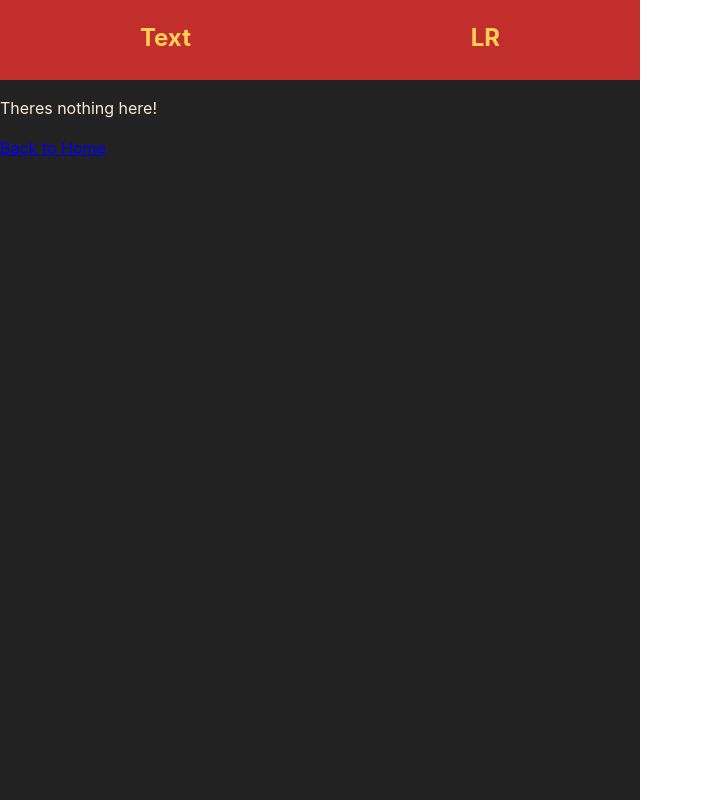
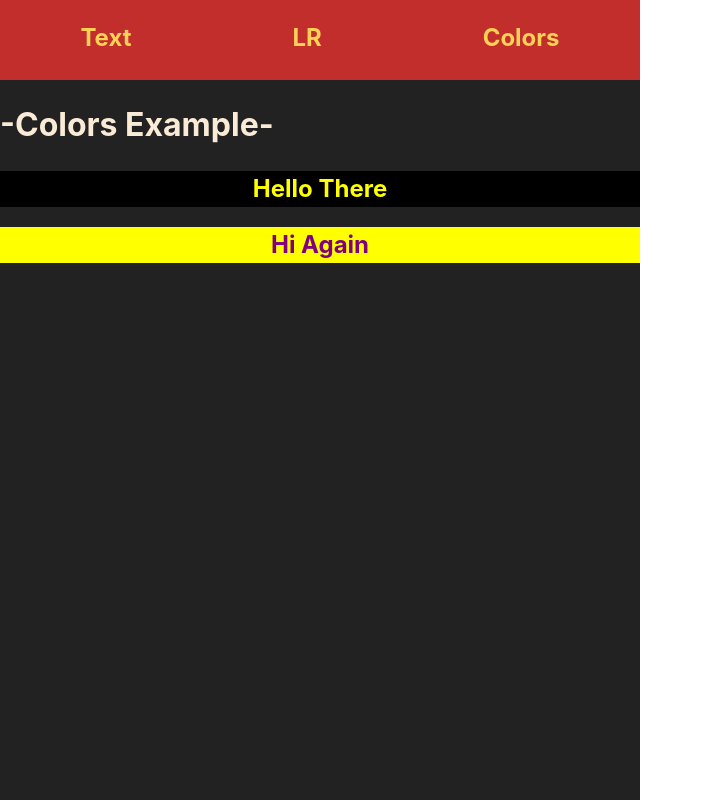
Before and after one commit to valerieYen/fit-sync, a React (Vite) app: page /colors in a window 1280 px wide. Shown: the top 800 px of the page, without its empty margins (0-703 px from the left). Built offline with nearby package versions, Linux system fonts and the light colour scheme.

Commit message:
Finished colors page and working on profile page

```diff
--- a/src/App.jsx
+++ b/src/App.jsx
@@ -2,6 +2,7 @@ import { Link, Route, Routes, BrowserRouter } from 'react-router-dom';
 import Layout from './Layout';
 import Text from './components/Text';
 import LowerRight from './components/LowerRight'
+import Colors from './components/Colors';
 
 function App() {
   return (
@@ -10,6 +11,7 @@ function App() {
         <Route path="/" element={<Layout />}>
           <Route index element={<Text />} />
           <Route path="/lower-right" element={<LowerRight />} />
+          <Route path="/colors" element={<Colors />} />
           <Route
             path="*"
             element={
--- a/src/Layout.jsx
+++ b/src/Layout.jsx
@@ -12,6 +12,9 @@ const Layout = () => {
           <Link to="/lower-right" className="Link">
             <h1>LR</h1>
           </Link>
+          <Link to="/colors" className="Link">
+            <h1>Colors</h1>
+          </Link>
         </nav>
       </div>
       <div className="PageContent">
--- /dev/null
+++ b/src/components/Colors.jsx
@@ -0,0 +1,17 @@
+function Colors() {
+    return(
+        <div className="Colors SubPage">
+            <div className="Spacer"></div>
+
+            <h1>-Colors Example-</h1>
+            <div style={{ color: "yellow", backgroundColor: "black", width: "100%" }}>
+                <h2 style={{ textAlign: "center" }}>Hello There</h2>
+            </div>
+            <div style={{ color: "purple", backgroundColor: "yellow", width: "100%" }}>
+                <h2 style={{ textAlign: "center" }}>Hi Again</h2>
+            </div>
+        </div>
+    );
+}
+
+export default Colors;
```
Also changed, not shown: src/components/Profile.jsx (added, +17 -0 lines).
